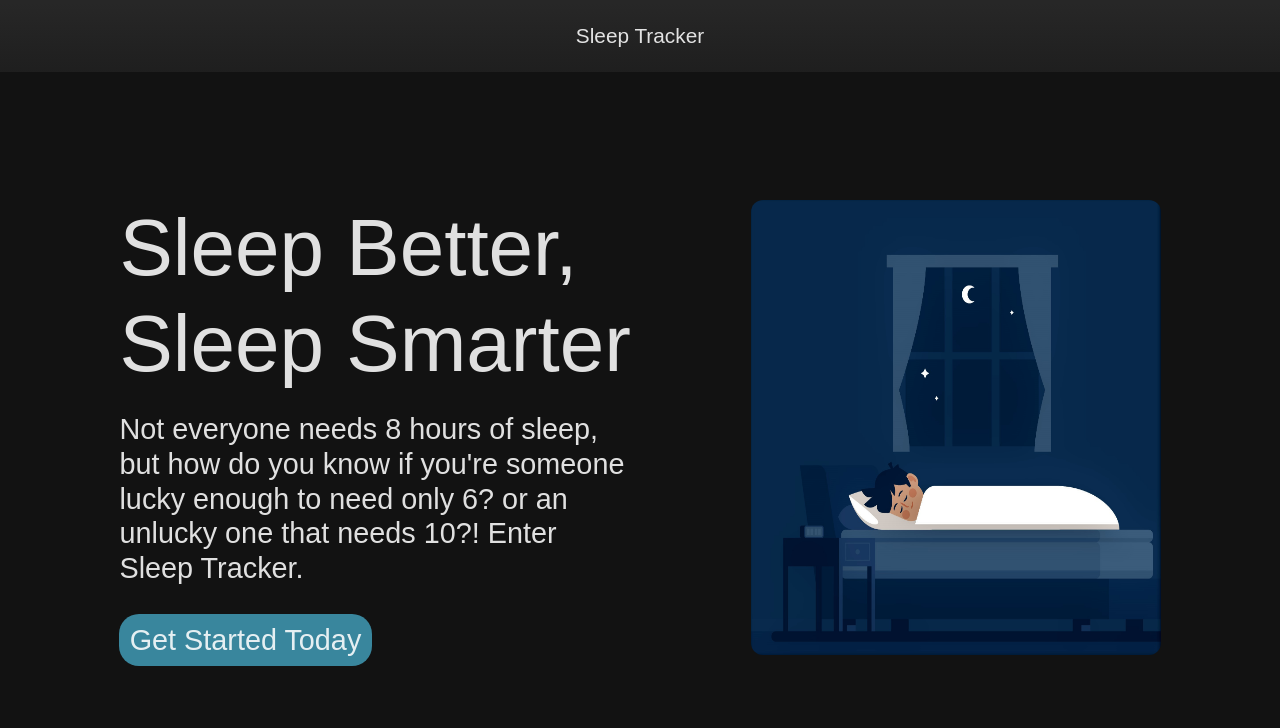
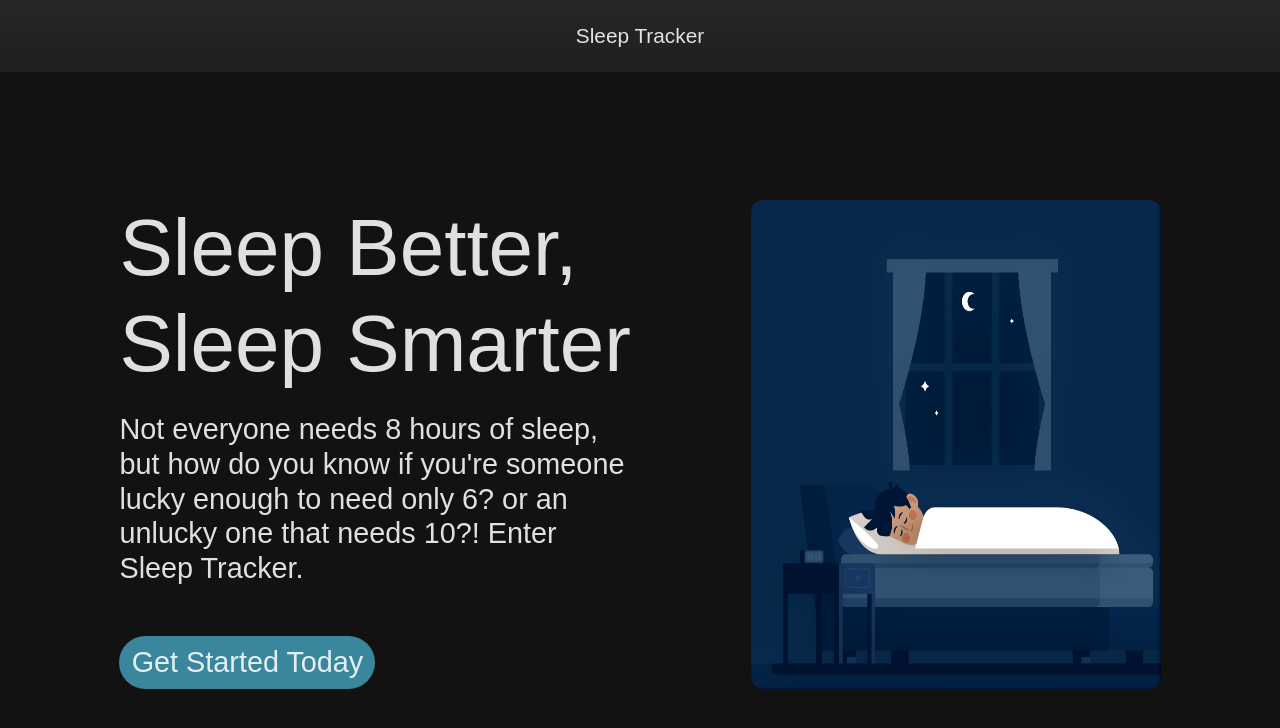
Before and after one commit to AustinGreer/ST-Frontend, a React (Create React App) app: page / in a window 1280 px wide. Shown: the top 728 px of the page. Built offline with nearby package versions, Linux system fonts and the light colour scheme.

Commit message:
made style adjustments on Landing page

```diff
--- a/src/styles/landing.scss
+++ b/src/styles/landing.scss
@@ -10,6 +10,8 @@
 
     .intro-text {
         width: 40%;
+        display: flex;
+        flex-direction: column;
 
         h1 {
             font-size: 5rem;
@@ -20,7 +22,7 @@
         p {
             font-size: 1.8rem;
             line-height: 1.2;
-            margin-bottom: 8%;
+            margin-bottom: 10%;
         }
 
         a {
@@ -28,8 +30,10 @@
             color: rgba(255, 255, 255, 0.87);
             font-size: 1.8rem;
             background-color: #39869D;
-            border-radius: 20px;
-            padding: 2%;
+            border-radius: 100px;
+            width: 50%;
+            text-align: center;
+            padding: 12px;
 
             &:hover {
                 opacity: 0.9;
@@ -37,7 +41,6 @@
         }
     }
 
-
     img {
         width: 32%;
         border-radius: 12px;
```
